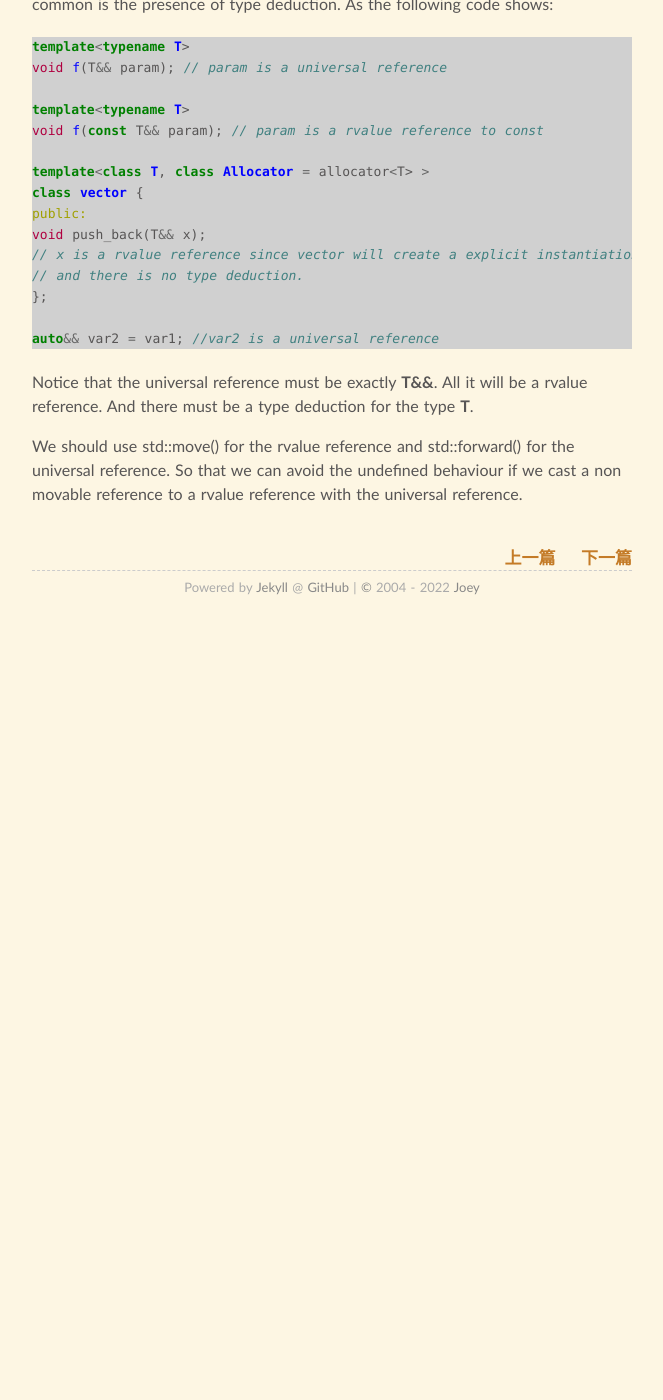
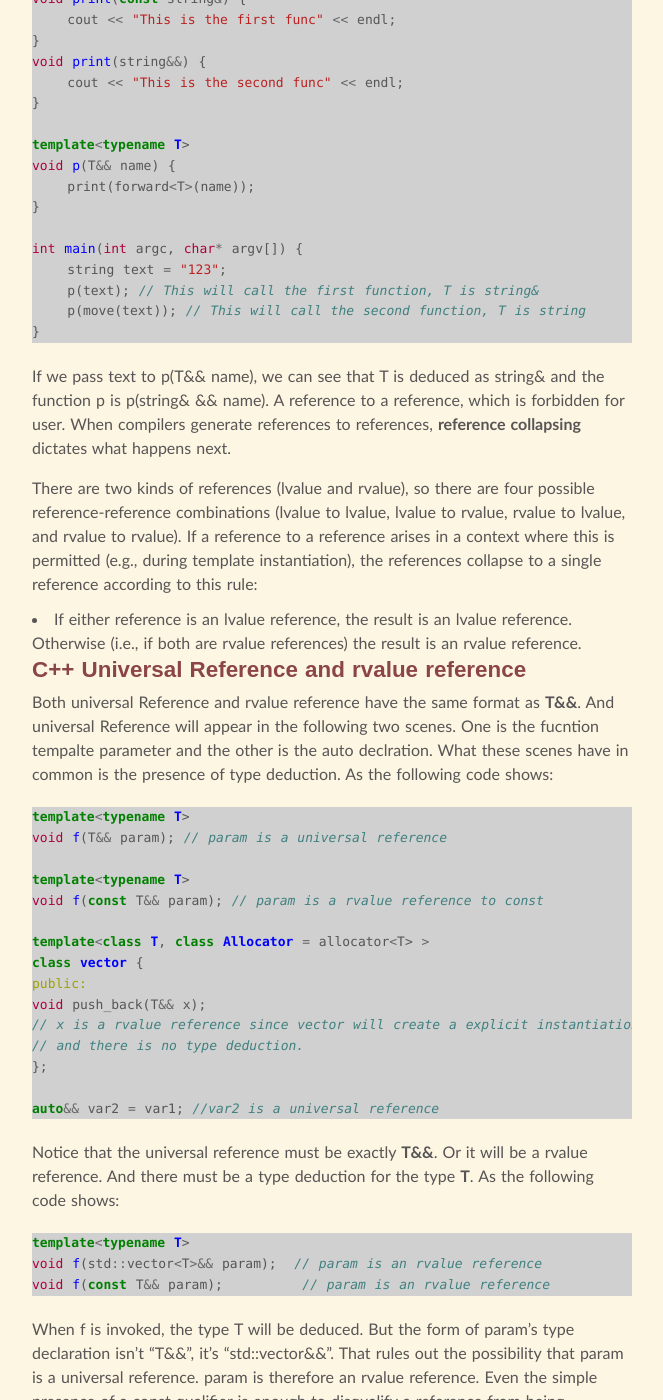
Before and after one commit to SaltyFish123/SaltyFish123.github.io, a Jekyll site: the page built from _posts/2022-06-23-c++_pointer_reference.md, in a window 1280 px wide and 1400 px high, scrolled down 1908 px. Shown: the whole window, without its empty margins (308-971 px from the left). Built offline with Jekyll 4.4.1, drawn with Linux system fonts in a browser that asks for light colours; comment, search, counter and statistics services are not loaded; before the commit the page ends 2538 px from its top, so only the background shows below that; some of the changed text lies outside the part shown.

Commit message:
Modify c++_pointer_reference

````diff
--- a/_posts/2022-06-23-c++_pointer_reference.md
+++ b/_posts/2022-06-23-c++_pointer_reference.md
@@ -6,7 +6,7 @@ categories: C++
 tags: C++_data_types
 ---
 
-## Difference of being function parameters
+## Difference of being function parameters between pointer and reference
 
 Take a look at the following code:
 
@@ -70,6 +70,36 @@ One more interesting thing about the c++ ponter is that for a 64 bits CPU, the c
 
 [参考链接](https://stackoverflow.com/questions/57483/what-are-the-differences-between-a-pointer-variable-and-a-reference-variable-in?page=1&tab=votes#tab-top)
 
+## Item28: Understand reference collapsing.
+
+As the following code shows:
+
+```cpp
+void print(const string&) {
+    cout << "This is the first func" << endl;
+}
+void print(string&&) {
+    cout << "This is the second func" << endl;
+}
+
+template<typename T>
+void p(T&& name) {
+    print(forward<T>(name));
+}
+
+int main(int argc, char* argv[]) {
+    string text = "123";
+    p(text); // This will call the first function, T is string&
+    p(move(text)); // This will call the second function, T is string
+}
+```
+
+If we pass text to p(T&& name), we can see that T is deduced as string& and the function p is p(string& && name). A reference to a reference, which is forbidden for user. When compilers generate references to references, **reference collapsing** dictates what happens next.
+
+There are two kinds of references (lvalue and rvalue), so there are four possible reference-reference combinations (lvalue to lvalue, lvalue to rvalue, rvalue to lvalue, and rvalue to rvalue). If a reference to a reference arises in a context where this is permitted (e.g., during template instantiation), the references collapse to a single reference according to this rule:
+
+* If either reference is an lvalue reference, the result is an lvalue reference. Otherwise (i.e., if both are rvalue references) the result is an rvalue reference.
+
 ## C++ Universal Reference and rvalue reference
 
 Both universal Reference and rvalue reference have the same format as **T&&**. And universal Reference will appear in the following two scenes. One is the fucntion tempalte parameter and the other is the auto declration. What these scenes have in common is the presence of type deduction. As the following code shows:
@@ -92,6 +122,16 @@ void push_back(T&& x);
 auto&& var2 = var1; //var2 is a universal reference
 ```
 
-Notice that the universal reference must be exactly **T&&**. All it will be a rvalue reference. And there must be a type deduction for the type **T**.
+Notice that the universal reference must be exactly **T&&**. Or it will be a rvalue reference. And there must be a type deduction for the type **T**. As the following code shows:
+
+```cpp
+template<typename T>
+void f(std::vector<T>&& param);  // param is an rvalue reference
+void f(const T&& param);         // param is an rvalue reference
+```
+
+When f is invoked, the type T will be deduced. But the form of param’s type declaration isn’t “T&&”, it’s “std::vector<T>&&”. That rules out the possibility that param is a universal reference. param is therefore an rvalue reference. Even the simple presence of a const qualifier is enough to disqualify a reference from being universal.
+
+It is similar to the situation that auto is used. Variables declared with the type auto&& are universal references because type deduction takes place and they have the correct form (“T&&”).
 
 We should use std::move() for the rvalue reference and std::forward() for the universal reference. So that we can avoid the undefined behaviour if we cast a non movable reference to a rvalue reference with the universal reference.
````
